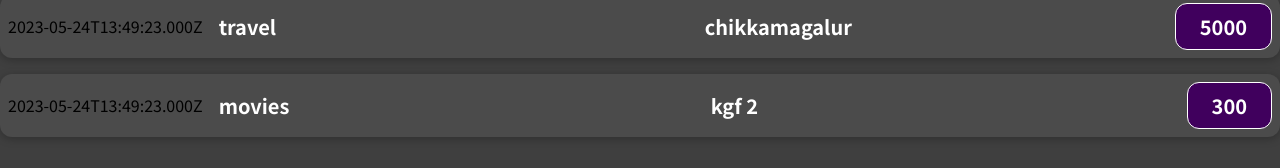
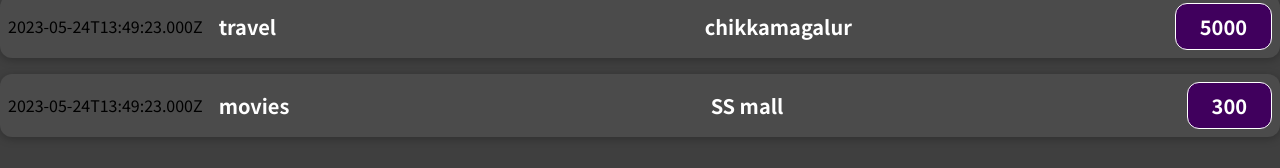
Before and after one commit to Dattatreyav30/React, a JavaScript app: page / in a window 1280 px wide. Shown: the part 238-406 px from the top of the page. Built offline with nearby package versions, Linux system fonts and the light colour scheme.

Commit message:
looping through the objects to avoid unnessary code lines

```diff
--- a/src/App.js
+++ b/src/App.js
@@ -28,36 +28,22 @@
       date: new Date(),
       title: "movies",
       amount: 300,
-      location: "kgf 2",
+      location: "SS mall",
     },
   ];
   return (
     <div>
       <h2>Let's get started!</h2>
-      <ExpenseItem
-        title={expenses[0].title}
-        amount={expenses[0].amount}
-        date={expenses[0].date}
-        location={expenses[0].location}
-      ></ExpenseItem>
-      <ExpenseItem
-        title={expenses[1].title}
-        amount={expenses[1].amount}
-        date={expenses[1].date}
-        location={expenses[1].location}
-      ></ExpenseItem>
-      <ExpenseItem
-        title={expenses[2].title}
-        amount={expenses[2].amount}
-        date={expenses[2].date}
-        location={expenses[2].location}
-      ></ExpenseItem>
-      <ExpenseItem
-        title={expenses[3].title}
-        amount={expenses[3].amount}
-        date={expenses[3].date}
-        location={expenses[3].location}
-      ></ExpenseItem>
+      {expenses.map((expense) => {
+        return (
+          <ExpenseItem
+            title={expense.title}
+            amount={expense.amount}
+            date={expense.date}
+            location={expense.location}
+          ></ExpenseItem>
+        );
+      })}
     </div>
   );
 }
```
